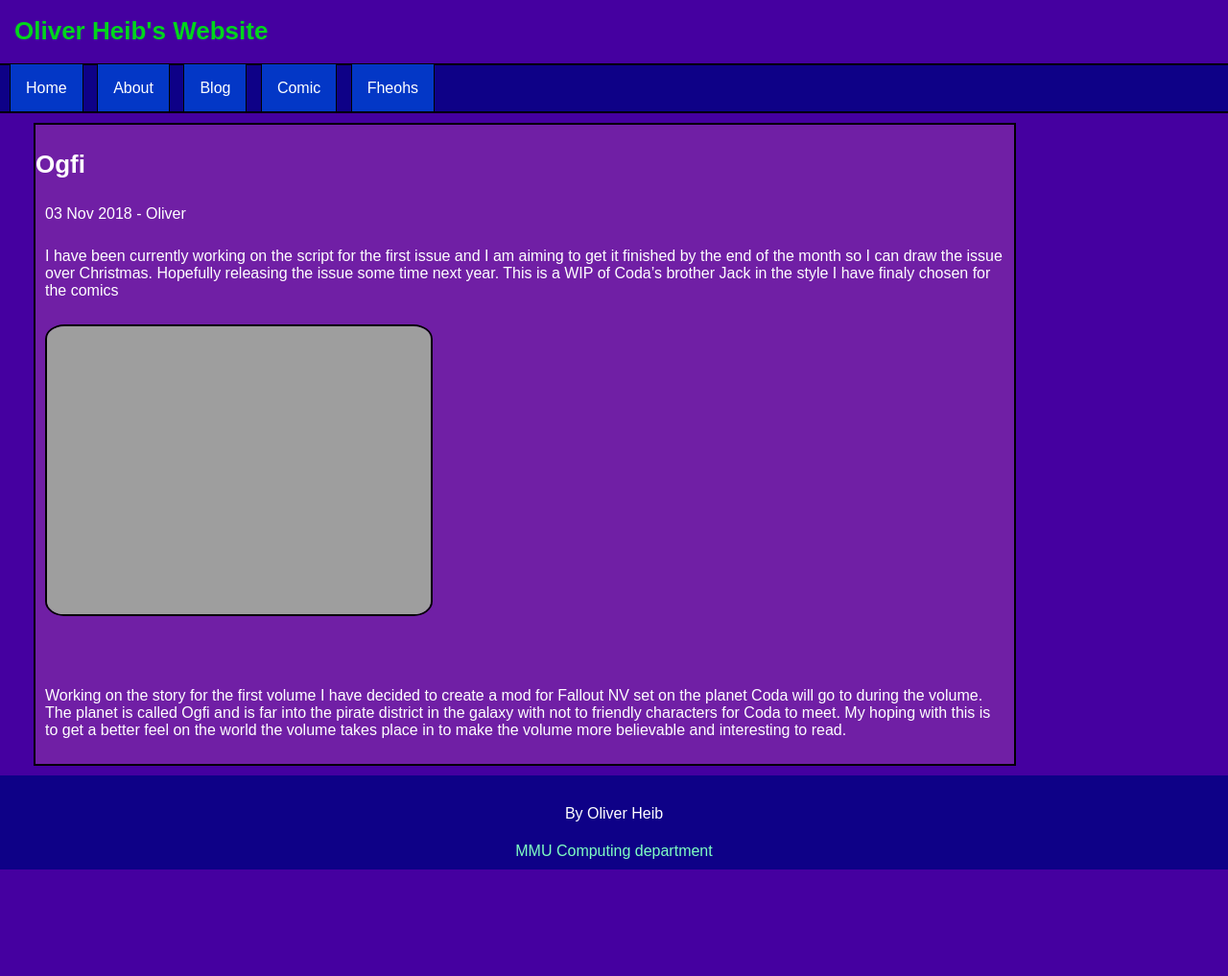
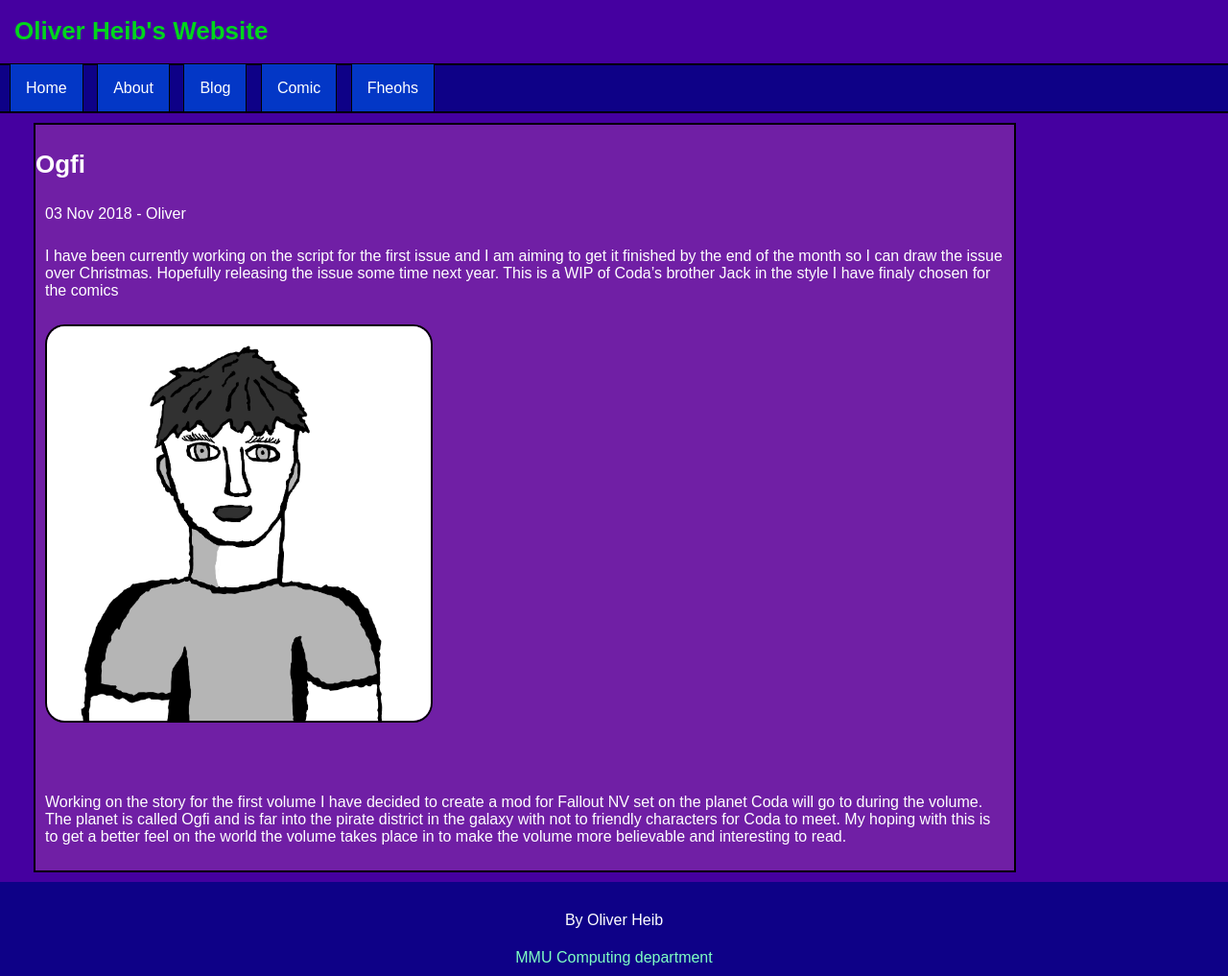
Before and after one commit to OliverHeib/E-PortfolioInJekyll, a Jekyll site: the page built from _posts/2018-11-3-Ogfi.md, in a window 1280 px wide. Shown: the whole page at 96% size. Built offline with Jekyll 4.4.1, drawn with Linux system fonts in a browser that asks for light colours; before the commit the page ends 906 px from its top, so only the background shows below that.

Commit message:
Update 2018-11-3-Ogfi.md

```diff
--- a/_posts/2018-11-3-Ogfi.md
+++ b/_posts/2018-11-3-Ogfi.md
@@ -6,6 +6,6 @@ category: comic
 
 I have been currently working on the script for the first issue and I am aiming to get it finished by the end of the month so I can draw the issue over Christmas. Hopefully releasing the issue some time next year. This is a WIP of Coda's brother Jack in the style I have finaly chosen for the comics
 <br>
-<p><img src="https://oliverheib.github.io/E-PortfolioInJekyll/images/comic/JackWIP__02.jpg" alt="Digital Wip of Coda's Brother (Jack)" style="width:400px; float: none;"/></p><br>
+<p><img src="https://oliverheib.github.io/E-PortfolioInJekyll/images/comic/JackWIP__02.png" alt="Digital Wip of Coda's Brother (Jack)" style="width:400px; float: none;"/></p><br>
 
 Working on the story for the first volume I have decided to create a mod for Fallout NV set on the planet Coda will go to during the volume. The planet is called Ogfi and is far into the pirate district in the galaxy with not to friendly characters for Coda to meet. My hoping with this is to get a better feel on the world the volume takes place in to make the volume more believable and interesting to read.
```
